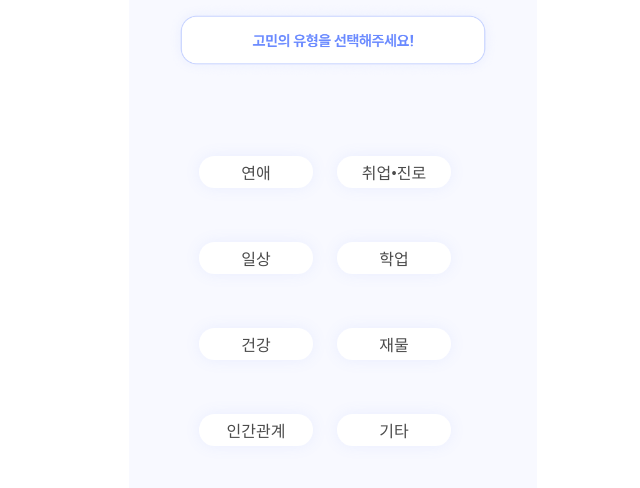
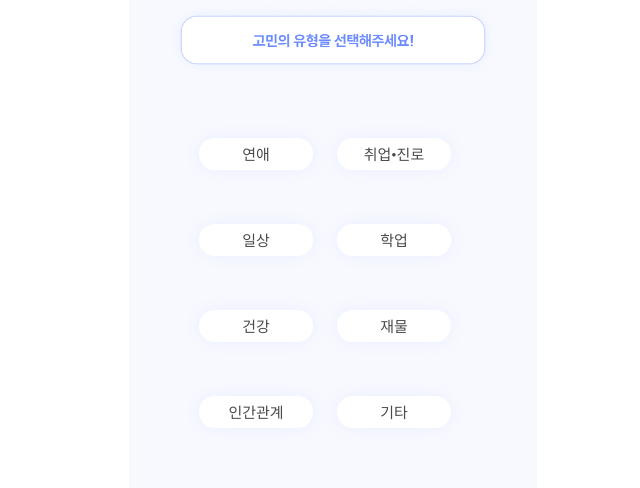
Before and after one commit to lee-seohyeon/whale_conch, a browser extension: page src/html/category.html in a window 1280 px wide. Shown: the part 82-570 px from the top of the page, without its empty margins (307-947 px from the left). Drawn offline with Linux system fonts and the light colour scheme; a web font is replaced by a local one.

Commit message:
:lipstick: 카테고리 버튼 디자인 수정

```diff
--- a/src/css/category.css
+++ b/src/css/category.css
@@ -22,7 +22,7 @@ html {
 	width: 332px;
 	height: 76px;
 	margin-top: 20px;
-    margin-bottom: 78px;
+    margin-bottom: 60px;
 }
 
 .pickmenu {
@@ -40,6 +40,7 @@ html {
 .ca-bu {
     font-family: 'SUIT';
     color: rgba(75, 75, 75, 1);
+    font-size: 15px;
 	background-color: white;
 	width: 114px;
 	height: 32px;
--- a/src/html/category.html
+++ b/src/html/category.html
@@ -19,14 +19,14 @@
 		</div>
 		<!-- 카테고리 선택 시작 -->
 		<div class="ca-con">
-			<div class="ca-bu non-click">연애</div>
-			<div class="ca-bu non-click">취업•진로</div>
-			<div class="ca-bu non-click">일상</div>
-			<div class="ca-bu non-click">학업</div>
-            <div class="ca-bu non-click">건강</div>
-            <div class="ca-bu non-click">재물</div>
-            <div class="ca-bu non-click">인간관계</div>
-            <div class="ca-bu non-click">기타</div>
+			<div class="ca-bu non-click" id="one">연애</div>
+			<div class="ca-bu non-click" id="two">취업•진로</div>
+			<div class="ca-bu non-click" id="three">일상</div>
+			<div class="ca-bu non-click" id="four">학업</div>
+            <div class="ca-bu non-click" id="five">건강</div>
+            <div class="ca-bu non-click" id="six">재물</div>
+            <div class="ca-bu non-click" id=seven>인간관계</div>
+            <div class="ca-bu non-click" id="eight">기타</div>
 		</div>
 	</body>
 </html>
```
